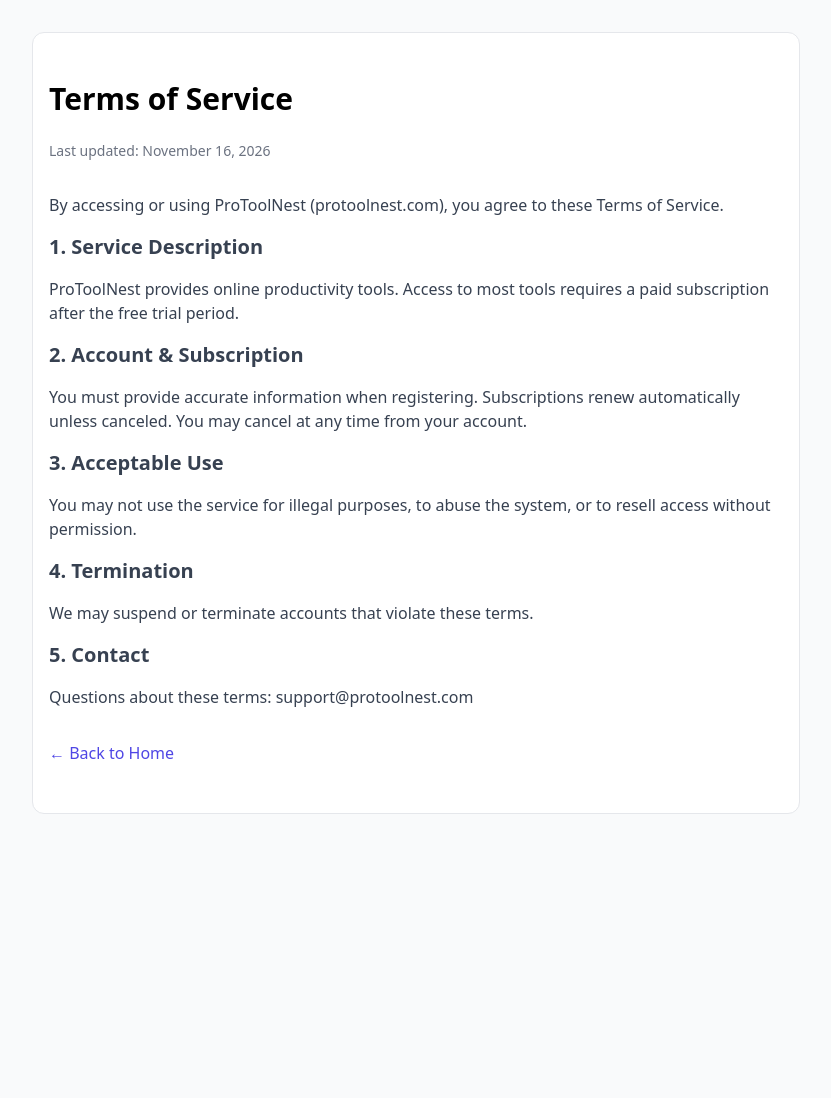
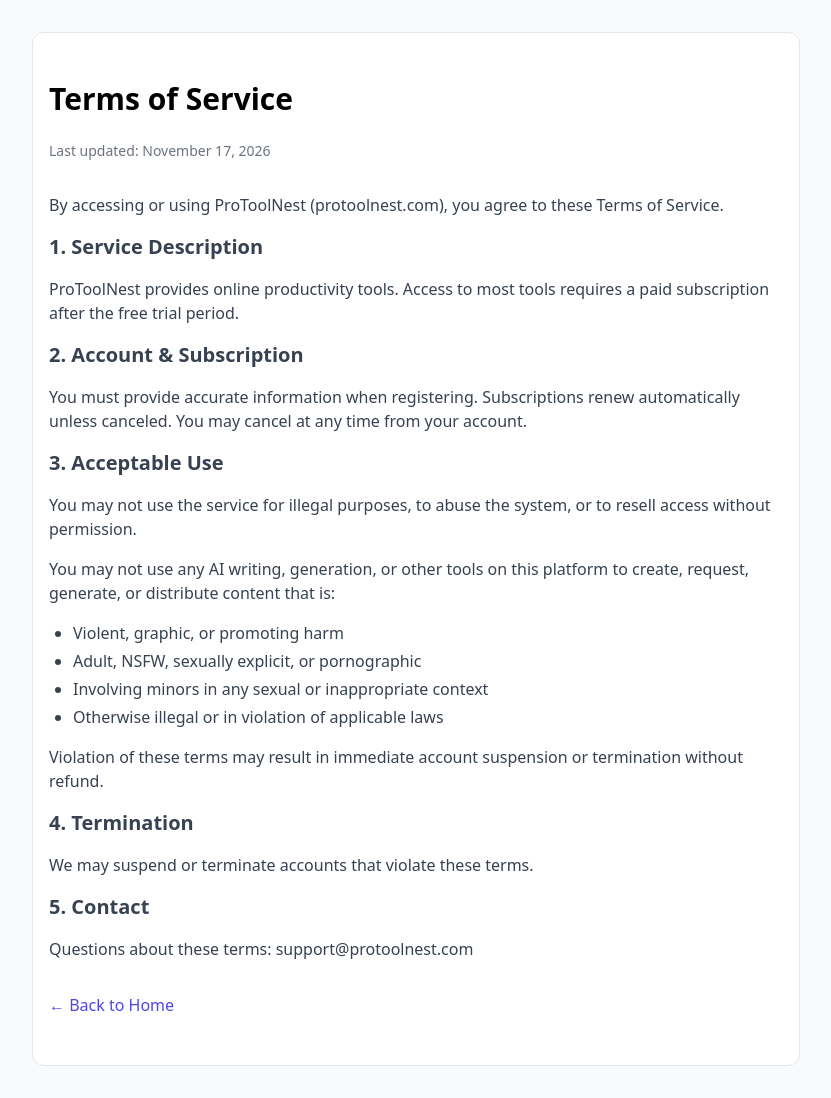
Before and after one commit to songke78772-oss/toolnest-v3, a Node server app: page /terms in a window 1280 px wide. Shown: the whole page, without its empty margins (224-1055 px from the left). Before the commit the page ends 814 px from the top, so only its background shows below. Run offline with Node 20, Linux system fonts and the light colour scheme; some libraries are stand-ins or nearby versions.

Commit message:
Update last updated date in terms.ejs

```diff
--- a/views/terms.ejs
+++ b/views/terms.ejs
@@ -5,22 +5,35 @@
   <title>Terms - ProToolNest</title>
   <meta name="description" content="Terms of Service for ProToolNest online tools platform.">
   <script src="https://cdn.tailwindcss.com"></script>
-
-  <link rel="canonical" href="https://protoolnest.com/terms"></head>
+  <link rel="canonical" href="https://protoolnest.com/terms">
+</head>
 <body class="bg-gray-50">
   <div class="max-w-3xl mx-auto px-4 py-12 bg-white my-8 rounded-xl border">
     <h1 class="text-3xl font-bold mb-6">Terms of Service</h1>
-    <p class="text-sm text-gray-500 mb-8">Last updated: November 16, 2026</p>
+    <p class="text-sm text-gray-500 mb-8">Last updated: November 17, 2026</p>
     <div class="prose prose-sm max-w-none space-y-4 text-gray-700">
       <p>By accessing or using ProToolNest (protoolnest.com), you agree to these Terms of Service.</p>
+
       <h2 class="text-xl font-semibold mt-6">1. Service Description</h2>
       <p>ProToolNest provides online productivity tools. Access to most tools requires a paid subscription after the free trial period.</p>
+
       <h2 class="text-xl font-semibold mt-6">2. Account & Subscription</h2>
       <p>You must provide accurate information when registering. Subscriptions renew automatically unless canceled. You may cancel at any time from your account.</p>
+
       <h2 class="text-xl font-semibold mt-6">3. Acceptable Use</h2>
       <p>You may not use the service for illegal purposes, to abuse the system, or to resell access without permission.</p>
+      <p>You may not use any AI writing, generation, or other tools on this platform to create, request, generate, or distribute content that is:</p>
+      <ul class="list-disc pl-6 space-y-1">
+        <li>Violent, graphic, or promoting harm</li>
+        <li>Adult, NSFW, sexually explicit, or pornographic</li>
+        <li>Involving minors in any sexual or inappropriate context</li>
+        <li>Otherwise illegal or in violation of applicable laws</li>
+      </ul>
+      <p>Violation of these terms may result in immediate account suspension or termination without refund.</p>
+
       <h2 class="text-xl font-semibold mt-6">4. Termination</h2>
       <p>We may suspend or terminate accounts that violate these terms.</p>
+
       <h2 class="text-xl font-semibold mt-6">5. Contact</h2>
       <p>Questions about these terms: support@protoolnest.com</p>
     </div>
```
